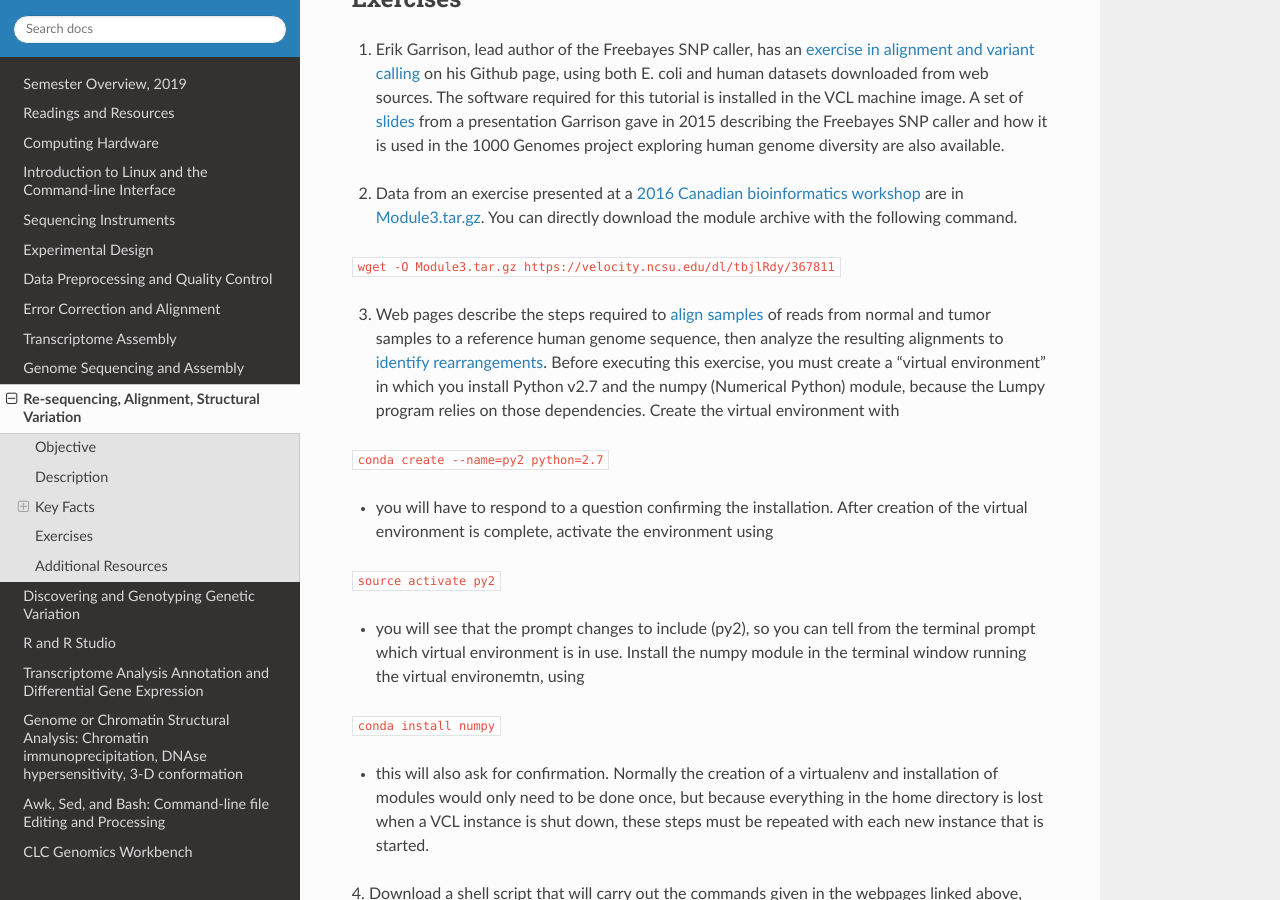
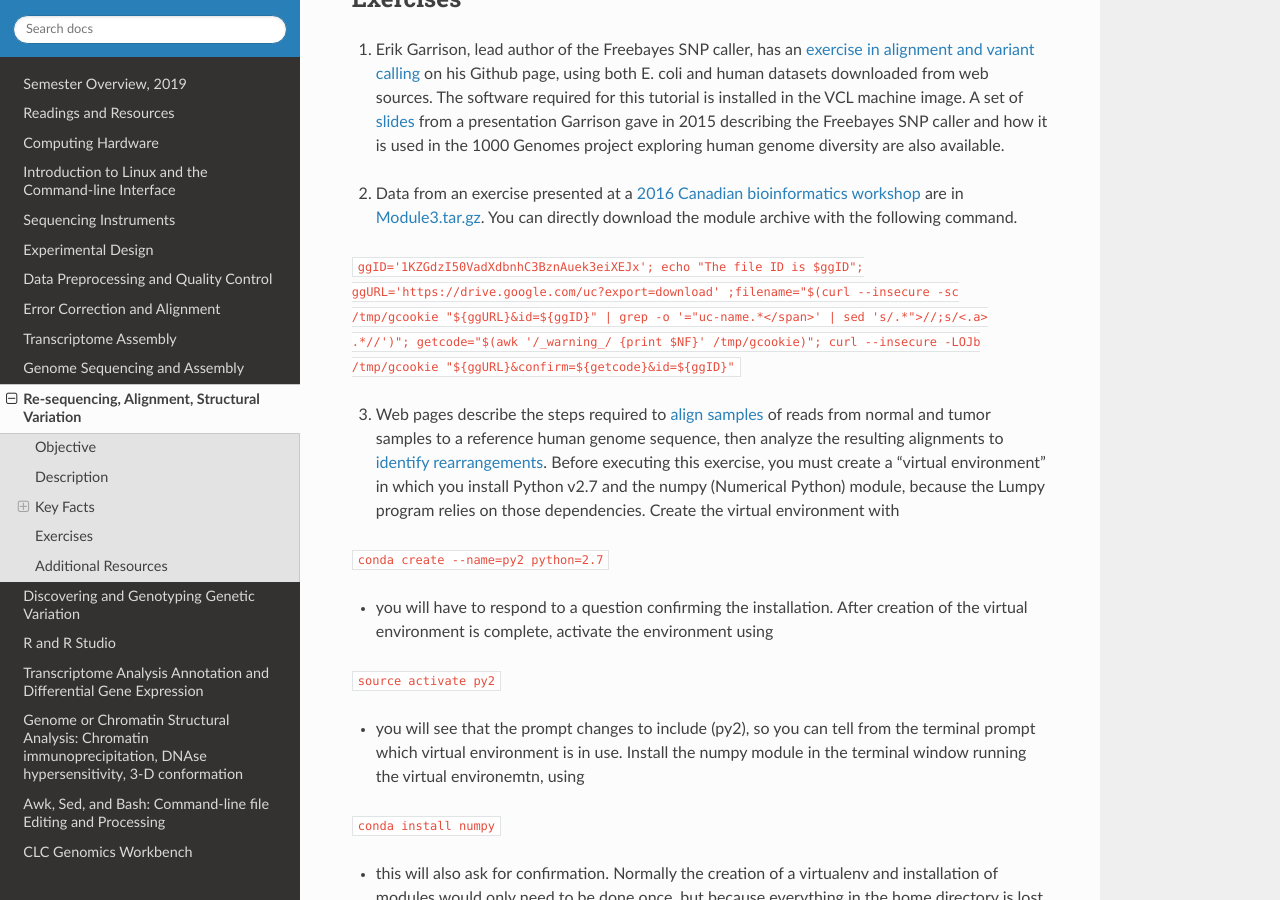
Before and after one commit to rwhetten/DeepSeqAnalysis, a Sphinx documentation site: the page built from docs/source/re-seq-align-struct.rst, in a window 1280 px wide and 900 px high, scrolled down 2548 px. Built offline with Sphinx 7.4.7 and the Read the Docs theme 2.0.0, drawn with Linux system fonts in a browser that asks for light colours.

Commit message:
Update re-seq-align-struct.rst

```diff
--- a/docs/source/re-seq-align-struct.rst
+++ b/docs/source/re-seq-align-struct.rst
@@ -70,7 +70,7 @@ Exercises
 
 2. Data from an exercise presented at a `2016 Canadian bioinformatics workshop <http://bioinformatics-ca.github.io/bioinformatics_for_cancer_genomics_2016/>`_ are in `Module3.tar.gz <https://drive.google.com/open?id=1KZGdzI50VadXdbnhC3BznAuek3eiXEJx>`_. You can directly download the module archive with the following command.
 
-:code:`wget -O Module3.tar.gz https://velocity.ncsu.edu/dl/tbjlRdy/367811`
+:code:`ggID='1KZGdzI50VadXdbnhC3BznAuek3eiXEJx'; echo "The file ID is $ggID"; ggURL='https://drive.google.com/uc?export=download' ;filename="$(curl --insecure -sc /tmp/gcookie "${ggURL}&id=${ggID}" | grep -o '="uc-name.*</span>' | sed 's/.*">//;s/<.a> .*//')"; getcode="$(awk '/_warning_/ {print $NF}' /tmp/gcookie)"; curl --insecure -LOJb /tmp/gcookie "${ggURL}&confirm=${getcode}&id=${ggID}"`
 
 \
 
```
